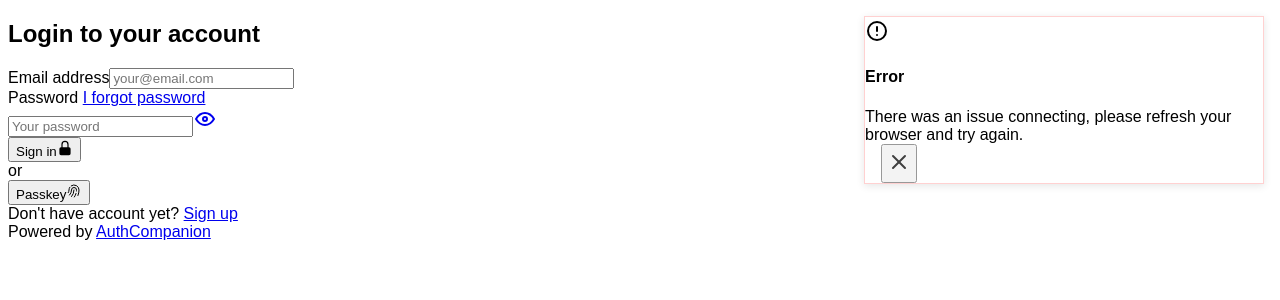
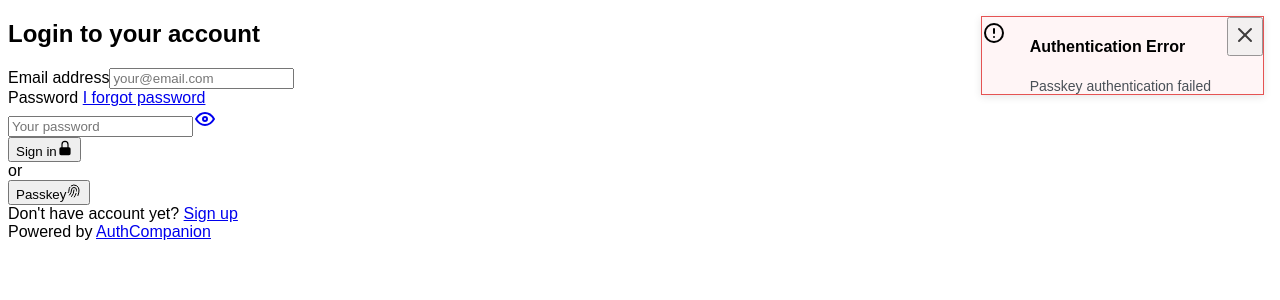
Before and after one commit to authcompanion/authcompanion2, a Vue app: page / in a window 1280 px wide. Both pictures are taken after a click on the button "Passkey". Shown: the top 300 px of the page. Built offline with nearby package versions, Linux system fonts and the light colour scheme; no server answers; a web font is replaced by a local one.

Commit message:
feat: enhanced error messaging across the application

```diff
--- a/client/components/ErrorAlert.vue
+++ b/client/components/ErrorAlert.vue
@@ -1,24 +1,42 @@
 <template>
   <transition name="alert-slide">
     <div v-if="show" role="alert" aria-live="assertive" class="alert-container">
-      <div class="alert alert-danger d-flex align-items-start" role="alert">
+      <div :class="['alert', `alert-${type}`, 'd-flex align-items-start']" role="alert">
         <div class="alert-icon">
           <svg
             xmlns="http://www.w3.org/2000/svg"
-            class="icon icon-tabler icon-tabler-alert-circle"
             width="24"
             height="24"
             viewBox="0 0 24 24"
+            fill="none"
+            stroke="currentColor"
             stroke-width="2"
-            stroke="currentColor"
-            fill="none"
             stroke-linecap="round"
             stroke-linejoin="round"
+            class="icon alert-icon"
           >
-            <path stroke="none" d="M0 0h24v24H0z" fill="none" />
-            <path d="M3 12a9 9 0 1 0 18 0a9 9 0 0 0 -18 0" />
-            <path d="M12 8v4" />
-            <path d="M12 16h.01" />
+            <!-- Success Icon -->
+            <path v-if="type === 'success'" d="M5 12l5 5l10 -10" />
+            <!-- Info Icon -->
+            <template v-if="type === 'info'">
+              <path d="M3 12a9 9 0 1 0 18 0a9 9 0 0 0 -18 0" />
+              <path d="M12 9h.01" />
+              <path d="M11 12h1v4h1" />
+            </template>
+            <!-- Warning Icon -->
+            <template v-if="type === 'warning'">
+              <path d="M12 9v4" />
+              <path
+                d="M10.363 3.591l-8.106 13.534a1.914 1.914 0 0 0 1.636 2.871h16.214a1.914 1.914 0 0 0 1.636 -2.87l-8.106 -13.536a1.914 1.914 0 0 0 -3.274 0z"
+              />
+              <path d="M12 16h.01" />
+            </template>
+            <!-- Danger Icon -->
+            <template v-if="type === 'danger'">
+              <path d="M3 12a9 9 0 1 0 18 0a9 9 0 0 0 -18 0" />
+              <path d="M12 8v4" />
+              <path d="M12 16h.01" />
+            </template>
           </svg>
         </div>
         <div class="flex-grow-1">
@@ -55,9 +73,14 @@ export default {
       type: Boolean,
       default: false,
     },
+    type: {
+      type: String,
+      default: "success",
+      validator: (value) => ["success", "info", "warning", "danger"].includes(value),
+    },
     title: {
       type: String,
-      default: "Something went wrong",
+      default: "",
     },
     detail: {
       type: String,
@@ -75,17 +98,48 @@ export default {
   right: 1rem;
   z-index: 1000;
   max-width: min(400px, 95vw);
-  animation: alert-entry 0.3s ease-out;
 }
 
 .alert {
   box-shadow: 0 2px 8px rgba(0, 0, 0, 0.1);
-  border: 1px solid rgba(255, 72, 72, 0.25);
+  border: 1px solid transparent;
+  display: flex;
+  align-items: start;
+}
+
+.alert-success {
+  background-color: #f8fff9;
+  border-color: #2fb344;
+}
+
+.alert-info {
+  background-color: #f8f9ff;
+  border-color: #467fcf;
+}
+
+.alert-warning {
+  background-color: #fffce5;
+  border-color: #f59f00;
+}
+
+.alert-danger {
+  background-color: #fff5f6;
+  border-color: #e55353;
 }
 
 .alert-icon {
   margin-right: 0.75rem;
   margin-top: 0.125rem;
+}
+
+.alert-heading {
+  font-size: 1rem;
+  font-weight: 600;
+}
+
+.alert-description {
+  font-size: 0.875rem;
+  color: #495057;
 }
 
 .btn-close {
--- a/client/views/admin/Login.vue
+++ b/client/views/admin/Login.vue
@@ -3,11 +3,13 @@
     <!-- Error Alert -->
     <ErrorAlert
       :show="showError"
+      :type="errorType"
       :title="errorTitle"
       :detail="errorDetail"
       class="alert-container"
       @close="showError = false"
     />
+
     <!-- Login Form -->
     <div class="page page-center flex-grow-1">
       <div class="container py-2 container-tight">
@@ -107,14 +109,24 @@
 <script setup>
 import { ref } from "vue";
 import { useRouter } from "vue-router";
-import ErrorAlert from "../../components/ErrorAlert.vue"; // Update path as needed
+import ErrorAlert from "../../components/ErrorAlert.vue";
 
 const router = useRouter();
 const email = ref("");
 const password = ref("");
+
+// Error handling
 const showError = ref(false);
+const errorType = ref("danger");
 const errorTitle = ref("");
 const errorDetail = ref("");
+
+const handleError = (title, message, type = "danger") => {
+  errorType.value = type;
+  errorTitle.value = title;
+  errorDetail.value = message;
+  showError.value = true;
+};
 
 const submit = async () => {
   try {
@@ -135,27 +147,35 @@ const submit = async () => {
       }),
     });
 
-    const resBody = await response.json();
+    const resBody = await response.json().catch(() => ({}));
 
     if (response.ok) {
-      localStorage.setItem("ACCESS_TOKEN", resBody.data.attributes.access_token);
+      localStorage.setItem("ACCESS_TOKEN", resBody.data?.attributes?.access_token);
       router.push("/admin");
     } else {
-      showError.value = true;
-      errorTitle.value = resBody.errors?.[0]?.title || "Error";
-      errorDetail.value = resBody.errors?.[0]?.detail || "Login failed, please check your credentials";
+      handleError(
+        resBody.errors?.[0]?.title || "Authentication Failed",
+        resBody.errors?.[0]?.detail || "Invalid admin credentials",
+        "danger"
+      );
     }
   } catch (error) {
-    console.error(error);
-    showError.value = true;
-    errorTitle.value = "Error";
-    errorDetail.value = "There was an issue connecting, please try again";
+    console.error("Admin login error:", error);
+    handleError(
+      "Connection Error",
+      "Unable to connect to the admin server. Please check your network connection.",
+      "danger"
+    );
   }
-};
-
-const forgotPassword = () => {
-  router.push("/recovery");
 };
 </script>
 
-<style></style>
+<style>
+.alert-container {
+  position: fixed;
+  top: 1rem;
+  right: 1rem;
+  z-index: 1000;
+  max-width: min(400px, 95vw);
+}
+</style>
--- a/client/views/auth/Home.vue
+++ b/client/views/auth/Home.vue
@@ -1,5 +1,15 @@
 <template>
   <div class="page-body">
+    <!-- Error Alert -->
+    <ErrorAlert
+      :show="showError"
+      :type="errorType"
+      :title="errorTitle"
+      :detail="errorDetail"
+      class="alert-container"
+      @close="showError = false"
+    />
+
     <div class="container-xl">
       <div class="row justify-content-center">
         <div class="col-lg-10 col-xl-9">
@@ -35,58 +45,62 @@
         </div>
       </div>
     </div>
-
-    <!-- Error Alert -->
-    <ErrorAlert :show="showError" :title="errorTitle" :detail="errorDetail" class="alert-container" />
   </div>
 </template>
 
-<script>
-import { ref, computed } from "vue";
+<script setup>
+import { ref, computed, onMounted } from "vue";
 import ErrorAlert from "../../components/ErrorAlert.vue";
 
-export default {
-  components: {
-    ErrorAlert,
-  },
-  setup() {
-    const showError = ref(false);
-    const errorTitle = ref(null);
-    const errorDetail = ref(null);
-    const jwt = ref(window.localStorage.getItem("ACCESS_TOKEN") || "");
+// Error handling
+const showError = ref(false);
+const errorType = ref("warning");
+const errorTitle = ref("");
+const errorDetail = ref("");
 
-    const jwtDebugUrl = computed(() => {
-      return jwt.value ? `https://jwt.io/#debugger-io?token=${jwt.value}` : "";
-    });
+const jwt = ref(localStorage.getItem("ACCESS_TOKEN") || "");
+const jwtDebugUrl = computed(() => (jwt.value ? `https://jwt.io/#debugger-io?token=${jwt.value}` : ""));
 
-    if (!jwt.value) {
-      showError.value = true;
-      errorTitle.value = "Error";
-      errorDetail.value = "Please try logging in again at /login";
-    }
+const handleError = (title, message, type = "warning") => {
+  errorType.value = type;
+  errorTitle.value = title;
+  errorDetail.value = message;
+  showError.value = true;
+};
 
-    return {
-      showError,
-      errorTitle,
-      errorDetail,
-      jwtDebugUrl,
-    };
-  },
-};
+onMounted(() => {
+  if (!jwt.value) {
+    handleError("Session Required", "Please login to access this page", "warning");
+  }
+});
 </script>
 
 <style>
 html {
   font-family: "Inter var", sans-serif;
 }
+
 [v-cloak] {
   display: none;
 }
+
 .alert-container {
   position: fixed;
-  bottom: 20px;
-  right: 20px;
-  max-width: 400px;
+  top: 1rem;
+  right: 1rem;
+  max-width: min(400px, 95vw);
   z-index: 1000;
 }
+
+.text-blue-600 {
+  color: #2563eb;
+}
+
+.hover\:text-blue-800:hover {
+  color: #1e40af;
+}
+
+.underline {
+  text-decoration: underline;
+}
 </style>
--- a/client/views/auth/Login.vue
+++ b/client/views/auth/Login.vue
@@ -3,11 +3,13 @@
     <!-- Error Alert -->
     <ErrorAlert
       :show="showError"
+      :type="errorType"
       :title="errorTitle"
       :detail="errorDetail"
       class="alert-container"
       @close="showError = false"
     />
+
     <!-- Login Form -->
     <div class="page page-center flex-grow-1">
       <div class="container py-2 container-tight">
@@ -140,21 +142,27 @@
 </template>
 
 <script setup>
-import { startAuthentication } from "@simplewebauthn/browser";
-
 import { ref } from "vue";
 import { useRouter } from "vue-router";
+import { startAuthentication } from "@simplewebauthn/browser";
 import ErrorAlert from "../../components/ErrorAlert.vue";
 
-const components = {
-  ErrorAlert,
-};
 const router = useRouter();
 const email = ref("");
 const password = ref("");
+
+// Error handling
 const showError = ref(false);
+const errorType = ref("danger");
 const errorTitle = ref("");
 const errorDetail = ref("");
+
+const handleError = (title, message, type = "danger") => {
+  errorType.value = type;
+  errorTitle.value = title;
+  errorDetail.value = message;
+  showError.value = true;
+};
 
 const submit = async () => {
   try {
@@ -182,15 +190,11 @@ const submit = async () => {
       localStorage.setItem("ACCESS_TOKEN", resBody.data.attributes.access_token);
       window.location.href = appOrigin;
     } else {
-      showError.value = true;
-      errorTitle.value = "Error";
-      errorDetail.value = "Login failed, please check your credentials and try again.";
+      handleError("Login Failed", resBody.error?.message || "Invalid email or password");
     }
   } catch (error) {
-    console.log(error);
-    showError.value = true;
-    errorTitle.value = "Error";
-    errorDetail.value = "There was an issue connecting, please refresh your browser and try again.";
+    console.error(error);
+    handleError("Connection Error", "Unable to connect to the server. Please check your network connection.");
   }
 };
 
@@ -201,10 +205,13 @@ const passkeySubmit = async () => {
       headers: { "Content-Type": "application/json" },
     });
 
-    if (optionsResponse.ok) {
+    if (!optionsResponse.ok) {
+      handleError("Authentication Error", "Failed to start passkey authentication");
+      return;
+    }
+
     const { sessionID, ...opts } = await optionsResponse.json();
     const attResp = await startAuthentication(opts);
-
     sessionStorage.setItem("sessionID", sessionID);
 
     const verificationResponse = await fetch("/v1/auth/login-verification", {
@@ -216,22 +223,19 @@ const passkeySubmit = async () => {
       body: JSON.stringify({ sessionID, attResp }),
     });
 
+    if (!verificationResponse.ok) {
+      handleError("Verification Failed", "Passkey authentication failed. Please try again.");
+      return;
+    }
+
     const reply = await verificationResponse.json();
     const appOrigin = verificationResponse.headers.get("x-authc-app-origin");
 
     localStorage.setItem("ACCESS_TOKEN", reply.data.attributes.access_token);
-      showError.value = false;
     window.location.href = appOrigin;
-    } else {
-      showError.value = true;
-      errorTitle.value = "Error";
-      errorDetail.value = "There was an issue logging in, please try again";
-    }
   } catch (error) {
-    console.log(error);
-    showError.value = true;
-    errorTitle.value = "Error";
-    errorDetail.value = "There was an issue connecting, please refresh your browser and try again.";
+    console.error("Passkey error:", error);
+    handleError("Authentication Error", error.userVisibleMessage || "Passkey authentication failed");
   }
 };
 
@@ -240,4 +244,12 @@ const createAccount = () => {
 };
 </script>
 
-<style></style>
+<style>
+.alert-container {
+  position: fixed;
+  top: 1rem;
+  right: 1rem;
+  z-index: 1000;
+  max-width: min(400px, 95vw);
+}
+</style>
--- a/client/views/auth/Profile.vue
+++ b/client/views/auth/Profile.vue
@@ -3,11 +3,13 @@
     <!-- Error Alert -->
     <ErrorAlert
       :show="showError"
+      :type="errorType"
       :title="errorTitle"
       :detail="errorDetail"
       class="alert-container"
       @close="showError = false"
     />
+
     <!-- Profile Form -->
     <div class="page page-center flex-grow-1">
       <div class="container py-2 container-tight">
@@ -113,43 +115,45 @@
 </template>
 
 <script setup>
-import ErrorAlert from "../../components/ErrorAlert.vue";
-import { ref, computed, onMounted } from "vue";
+import { ref, onMounted } from "vue";
 import { useRouter } from "vue-router";
 import { jwtDecode } from "jwt-decode";
+import ErrorAlert from "../../components/ErrorAlert.vue";
 
-const components = {
-  ErrorAlert,
-};
 const router = useRouter();
 const name = ref("");
 const email = ref("");
 const password = ref("");
+
+// Error handling
 const showError = ref(false);
+const errorType = ref("danger");
 const errorTitle = ref("");
 const errorDetail = ref("");
 
-const token = computed(() => {
-  const urlParams = new URLSearchParams(window.location.search);
-  return urlParams.get("token") || localStorage.getItem("ACCESS_TOKEN");
-});
+const token = ref(localStorage.getItem("ACCESS_TOKEN") || new URLSearchParams(window.location.search).get("token"));
 
-const isSuccess = computed(() => errorTitle.value === "Success");
-const isError = computed(() => errorTitle.value === "Error");
+const handleError = (title, message, type = "danger") => {
+  errorType.value = type;
+  errorTitle.value = title;
+  errorDetail.value = message;
+  showError.value = true;
+};
 
 onMounted(() => {
   try {
     const decoded = jwtDecode(token.value);
     email.value = decoded.email;
-    name.value = decoded.name;
+    name.value = decoded.name || "";
   } catch (error) {
-    console.error("Token decoding failed:", error);
-    router.push("/login");
+    console.error("Token invalid:", error);
+    handleError("Session Expired", "Please login again", "warning");
+    setTimeout(() => router.push("/login"), 2000);
   }
 });
 
 const updateUser = async () => {
-  return await fetch("/v1/auth/profile", {
+  return fetch("/v1/auth/profile", {
     method: "POST",
     headers: {
       "Content-Type": "application/json",
@@ -171,41 +175,52 @@ const updateUser = async () => {
 const submit = async () => {
   try {
     const response = await updateUser();
-    const responseData = await response.json();
+    const responseData = await response.json().catch(() => ({}));
 
     if (response.ok) {
-      localStorage.setItem("ACCESS_TOKEN", responseData.data.attributes.access_token);
-      showError.value = true;
-      errorTitle.value = "Success";
-      errorDetail.value = "Your account has been updated, thank you!";
+      localStorage.setItem("ACCESS_TOKEN", responseData.data?.attributes?.access_token || token.value);
+      handleError("Success", "Account updated successfully!", "success");
+      password.value = "";
     } else if (response.status === 401) {
+      // Attempt token refresh
       const refreshResponse = await fetch("/v1/auth/refresh", {
         method: "POST",
         headers: { "Content-Type": "application/json" },
         body: JSON.stringify({}),
       });
 
+      const refreshData = await refreshResponse.json().catch(() => ({}));
+
       if (refreshResponse.ok) {
-        const refreshBody = await refreshResponse.json();
-        localStorage.setItem("ACCESS_TOKEN", refreshBody.data.attributes.access_token);
+        localStorage.setItem("ACCESS_TOKEN", refreshData.data?.attributes?.access_token);
         const updatedResponse = await updateUser();
+        const updatedData = await updatedResponse.json().catch(() => ({}));
 
         if (updatedResponse.ok) {
-          showError.value = true;
-          errorTitle.value = "Success";
-          errorDetail.value = "Your account has been updated, thank you!";
+          handleError("Success", "Account updated successfully!", "success");
+          password.value = "";
+        } else {
+          throw new Error(updatedData.error?.message || "Failed to update after refresh");
         }
+      } else {
+        throw new Error(refreshData.error?.message || "Session expired. Please login again");
       }
     } else {
-      throw new Error("Failed to update user");
+      throw new Error(responseData.error?.message || "Failed to update profile");
     }
   } catch (error) {
-    console.error(error);
-    showError.value = true;
-    errorTitle.value = "Error";
-    errorDetail.value = "An issue occurred, please try again";
+    console.error("Update error:", error);
+    handleError("Update Failed", error.message || "An error occurred while updating");
   }
 };
 </script>
 
-<style></style>
+<style>
+.alert-container {
+  position: fixed;
+  top: 1rem;
+  right: 1rem;
+  z-index: 1000;
+  max-width: min(400px, 95vw);
+}
+</style>
--- a/client/views/auth/Recovery.vue
+++ b/client/views/auth/Recovery.vue
@@ -3,11 +3,13 @@
     <!-- Error Alert -->
     <ErrorAlert
       :show="showError"
+      :type="errorType"
       :title="errorTitle"
       :detail="errorDetail"
       class="alert-container"
       @close="showError = false"
     />
+
     <!-- Recovery Form -->
     <div class="page page-center flex-grow-1">
       <div class="container py-4 container-tight">
@@ -64,28 +66,30 @@
 </template>
 
 <script setup>
+import { ref } from "vue";
+import { useRouter } from "vue-router";
 import ErrorAlert from "../../components/ErrorAlert.vue";
-import { ref, computed } from "vue";
-import { useRouter } from "vue-router";
-const components = {
-  ErrorAlert,
-};
 
 const router = useRouter();
 const email = ref("");
+
+// Error handling
 const showError = ref(false);
+const errorType = ref("danger");
 const errorTitle = ref("");
 const errorDetail = ref("");
 
-const isSuccess = computed(() => errorTitle.value === "Success");
-const isError = computed(() => errorTitle.value === "Error");
+const handleError = (title, message, type = "danger") => {
+  errorType.value = type;
+  errorTitle.value = title;
+  errorDetail.value = message;
+  showError.value = true;
+};
 
 const submit = async () => {
   try {
     if (!email.value) {
-      showError.value = true;
-      errorTitle.value = "Error";
-      errorDetail.value = "Please enter an email address";
+      handleError("Missing Email", "Please enter an email address", "warning");
       return;
     }
 
@@ -99,21 +103,33 @@ const submit = async () => {
     });
 
     if (response.ok) {
-      errorTitle.value = "Success";
-      errorDetail.value = "A recovery email has been sent to the address provided";
-      showError.value = true;
+      handleError(
+        "Email Sent",
+        "If an account exists with this email, you'll receive a recovery link shortly",
+        "success"
+      );
       email.value = "";
     } else {
-      const errorData = await response.json();
-      throw new Error(errorData.message || "Failed to send recovery email");
+      const errorData = await response.json().catch(() => ({}));
+      handleError(
+        "Request Failed",
+        errorData.error?.message || "Failed to send recovery email. Please try again.",
+        "danger"
+      );
     }
   } catch (error) {
-    console.error(error);
-    showError.value = true;
-    errorTitle.value = "Error";
-    errorDetail.value = error.message || "There was an issue with the request. Please try again later.";
+    console.error("Recovery error:", error);
+    handleError("Connection Error", "Unable to connect to the server. Please check your network connection.", "danger");
   }
 };
 </script>
 
-<style></style>
+<style>
+.alert-container {
+  position: fixed;
+  top: 1rem;
+  right: 1rem;
+  z-index: 1000;
+  max-width: min(400px, 95vw);
+}
+</style>
--- a/client/views/auth/Register.vue
+++ b/client/views/auth/Register.vue
@@ -3,11 +3,13 @@
     <!-- Error Alert -->
     <ErrorAlert
       :show="showError"
+      :type="errorType"
       :title="errorTitle"
       :detail="errorDetail"
       class="alert-container"
       @close="showError = false"
     />
+
     <!-- Registration Form -->
     <div class="page page-center flex-grow-1">
       <div class="container py-2 container-tight">
@@ -141,21 +143,28 @@
 </template>
 
 <script setup>
+import { ref } from "vue";
+import { useRouter } from "vue-router";
 import { startRegistration } from "@simplewebauthn/browser";
 import ErrorAlert from "../../components/ErrorAlert.vue";
-import { ref } from "vue";
-import { useRouter } from "vue-router";
-const components = {
-  ErrorAlert,
-};
 
 const router = useRouter();
 const name = ref("");
 const email = ref("");
 const password = ref("");
+
+// Error handling
 const showError = ref(false);
+const errorType = ref("danger");
 const errorTitle = ref("");
 const errorDetail = ref("");
+
+const handleError = (title, message, type = "danger") => {
+  errorType.value = type;
+  errorTitle.value = title;
+  errorDetail.value = message;
+  showError.value = true;
+};
 
 const submit = async () => {
   try {
@@ -182,18 +191,13 @@ const submit = async () => {
 
     if (response.ok) {
       localStorage.setItem("ACCESS_TOKEN", resBody.data.attributes.access_token);
-      showError.value = false;
       window.location.href = appOrigin;
     } else {
-      showError.value = true;
-      errorTitle.value = "Error";
-      errorDetail.value = "An issue occurred, please try registering again.";
+      handleError("Registration Failed", resBody.error?.message || "Please check your registration details");
     }
   } catch (error) {
-    console.error(error);
-    showError.value = true;
-    errorTitle.value = "Error";
-    errorDetail.value = "There was an issue connecting, please refresh your browser and try again.";
+    console.error("Registration error:", error);
+    handleError("Connection Error", "Unable to connect to the server. Please check your network connection.");
   }
 };
 
@@ -203,9 +207,7 @@ const passkeySubmit = async () => {
     const userEmail = email.value;
 
     if (!userName || !userEmail) {
-      showError.value = true;
-      errorTitle.value = "Error";
-      errorDetail.value = "Please provide your name and email.";
+      handleError("Missing Information", "Please provide your name and email to use passkey registration", "warning");
       return;
     }
 
@@ -218,7 +220,11 @@ const passkeySubmit = async () => {
       }),
     });
 
-    if (optionsResponse.ok) {
+    if (!optionsResponse.ok) {
+      handleError("Registration Error", "Failed to start passkey registration");
+      return;
+    }
+
     const opts = await optionsResponse.json();
     const attResp = await startRegistration(opts);
 
@@ -231,24 +237,29 @@ const passkeySubmit = async () => {
       body: JSON.stringify(attResp),
     });
 
+    if (!verificationResponse.ok) {
+      handleError("Verification Failed", "Passkey registration failed. Please try again.");
+      return;
+    }
+
     const reply = await verificationResponse.json();
     const appOrigin = verificationResponse.headers.get("x-authc-app-origin");
 
     localStorage.setItem("ACCESS_TOKEN", reply.data.attributes.access_token);
-      showError.value = false;
     window.location.href = appOrigin;
-    } else {
-      showError.value = true;
-      errorTitle.value = "Error";
-      errorDetail.value = "Error occurred, please try registering again";
-    }
   } catch (error) {
-    console.error(error);
-    showError.value = true;
-    errorTitle.value = "Error";
-    errorDetail.value = "There was an issue connecting, please refresh your browser and try again.";
+    console.error("Passkey registration error:", error);
+    handleError("Registration Error", error.userVisibleMessage || "Passkey registration failed");
   }
 };
 </script>
 
-<style></style>
+<style>
+.alert-container {
+  position: fixed;
+  top: 1rem;
+  right: 1rem;
+  z-index: 1000;
+  max-width: min(400px, 95vw);
+}
+</style>
```
Also changed, not shown: client/views/admin/Dashboard.vue (+34 -31 lines). Lines whose indentation alone changed are shown as unchanged.
